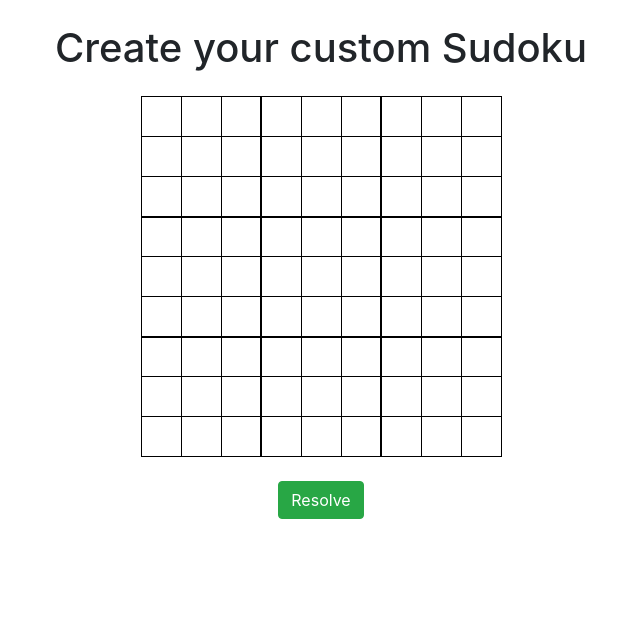
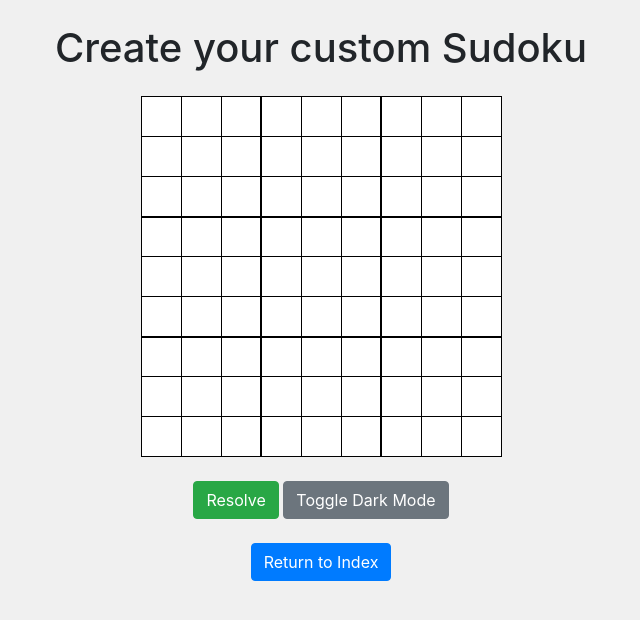
Before and after one commit to notnuff/MTSD-lab4, a Flask app: page /custom in a window 1280 px wide. Shown: the top 620 px of the page, without its empty margins (319-959 px from the left). Run offline with Flask 2, Linux system fonts and the light colour scheme; some libraries are stand-ins or nearby versions.

Commit message:
Update custom.html

```diff
--- a/templates/custom.html
+++ b/templates/custom.html
@@ -5,6 +5,14 @@
     <title>Custom Sudoku</title>
     <link href="https://stackpath.bootstrapcdn.com/bootstrap/4.5.2/css/bootstrap.min.css" rel="stylesheet">
     <style>
+        body {
+            background-color: #f0f0f0;
+            transition: background-color 0.5s ease;
+        }
+        body.dark-mode {
+            background-color: #333;
+            color: #fff;
+        }
         table {
             border-collapse: collapse;
             margin: 20px auto;
@@ -28,6 +36,10 @@
             left: 0;
             border: none;
             outline: none;
+            transition: background-color 0.3s ease;
+        }
+        input:focus {
+            background-color: #e0f7fa;
         }
         .bold-border-right {
             border-right: 2px solid black;
@@ -35,7 +47,30 @@
         .bold-border-bottom {
             border-bottom: 2px solid black;
         }
+        .btn:hover {
+            transform: scale(1.05);
+            transition: transform 0.3s ease;
+        }
+        .tooltip-inner {
+            background-color: #555;
+            color: #fff;
+            text-align: center;
+            border-radius: 5px;
+            padding: 5px 10px;
+            position: absolute;
+            z-index: 1070;
+            display: block;
+            font-size: 0.875rem;
+        }
     </style>
+    <script>
+        document.addEventListener("DOMContentLoaded", function() {
+            const darkMode = localStorage.getItem('dark-mode');
+            if (darkMode === 'enabled') {
+                document.body.classList.add('dark-mode');
+            }
+        });
+    </script>
 </head>
 <body>
     <div class="container">
@@ -46,7 +81,7 @@
                 <tr>
                     {% for j in range(9) %}
                     <td class="{% if j % 3 == 2 and j != 8 %} bold-border-right{% endif %}{% if i % 3 == 2 and i != 8 %} bold-border-bottom{% endif %}">
-                        <input type="text" name="cell-{{ i }}-{{ j }}" value="{% if board[i][j] != 0 %}{{ board[i][j] }}{% endif %}">
+                        <input type="text" name="cell-{{ i }}-{{ j }}" value="{% if board[i][j] != 0 %}{{ board[i][j] }}{% endif %}" data-toggle="tooltip" title="Cell ({{ i }}, {{ j }})">
                     </td>
                     {% endfor %}
                 </tr>
@@ -54,8 +89,12 @@
             </table>
             <div class="text-center mt-4">
                 <button type="submit" name="solve" class="btn btn-success">Resolve</button>
+                <button type="button" id="toggleDarkMode" class="btn btn-secondary">Toggle Dark Mode</button>
             </div>
         </form>
+        <div class="text-center mt-4">
+            <a href="/" class="btn btn-primary" data-toggle="tooltip" title="Return to main Sudoku page">Return to Index</a>
+        </div>
         {% if solved_board %}
         <h2 class="text-center my-4">Solved Sudoku:</h2>
         <table>
@@ -75,5 +114,21 @@
     <script src="https://code.jquery.com/jquery-3.5.1.slim.min.js"></script>
     <script src="https://cdn.jsdelivr.net/npm/@popperjs/core@2.5.4/dist/umd/popper.min.js"></script>
     <script src="https://stackpath.bootstrapcdn.com/bootstrap/4.5.2/js/bootstrap.min.js"></script>
+    <script>
+        $(function () {
+            $('[data-toggle="tooltip"]').tooltip();
+            const toggleDarkMode = document.getElementById('toggleDarkMode');
+            const body = document.body;
+
+            toggleDarkMode.addEventListener('click', () => {
+                body.classList.toggle('dark-mode');
+                if (body.classList.contains('dark-mode')) {
+                    localStorage.setItem('dark-mode', 'enabled');
+                } else {
+                    localStorage.setItem('dark-mode', 'disabled');
+                }
+            });
+        });
+    </script>
 </body>
 </html>
```
